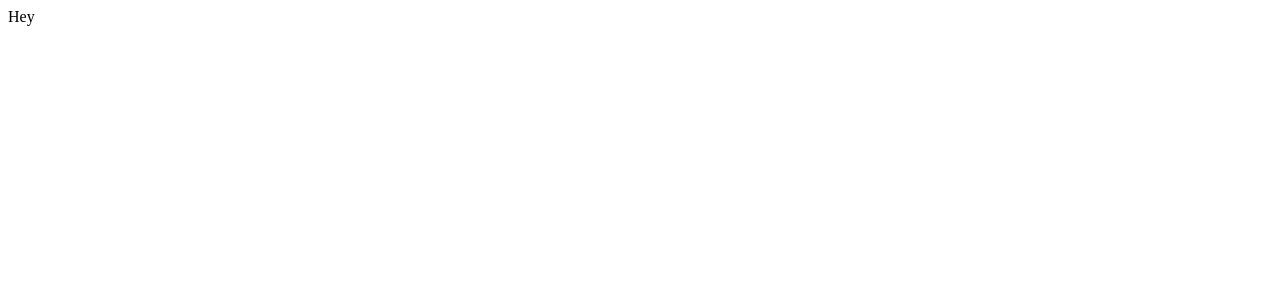
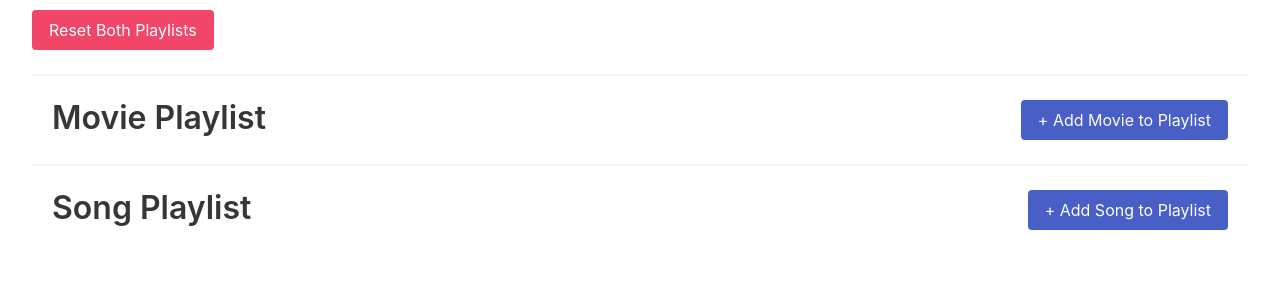
Before and after one commit to tahelena/portfolio, a JavaScript app: page / in a window 1280 px wide. Shown: the top 300 px of the page. Built offline with nearby package versions, Linux system fonts and the light colour scheme.

Commit message:
initial app setup

```diff
--- a/public/index.html
+++ b/public/index.html
@@ -1,18 +1,16 @@
 <!DOCTYPE html>
 <html lang="en">
+
 <head>
-    <meta charset="utf-8" />
-    <meta name="viewport" content="width=device-width, initial-scale=1" />
-    <meta name="theme-color" content="#000000" />
-    <meta
-      name="description"
-      content="Web site created using create-react-app"
-    />
+	<meta charset="utf-8">
+	<meta name="viewport" content="width=device-width, initial-scale=1, shrink-to-fit=no">
+	<meta name="theme-color" content="#000000">
 	<!--
-      manifest.json provides metadata used when your web app is installed on a
-      user's mobile device or desktop. See https://developers.google.com/web/fundamentals/web-app-manifest/
+      manifest.json provides metadata used when your web app is added to the
+      homescreen on Android. See https://developers.google.com/web/fundamentals/engage-and-retain/web-app-manifest/
     -->
-    <link rel="manifest" href="%PUBLIC_URL%/manifest.json" />
+	<link rel="manifest" href="%PUBLIC_URL%/manifest.json">
+	<link rel="shortcut icon" href="%PUBLIC_URL%/favicon.ico">
 	<!--
       Notice the use of %PUBLIC_URL% in the tags above.
       It will be replaced with the URL of the `public` folder during the build.
@@ -24,8 +22,11 @@
     -->
 	<title>React App</title>
 </head>
+
 <body>
-    <noscript>You need to enable JavaScript to run this app.</noscript>
+	<noscript>
+		You need to enable JavaScript to run this app.
+	</noscript>
 	<div id="root"></div>
 	<!--
       This HTML file is a template.
@@ -38,4 +39,5 @@
       To create a production bundle, use `npm run build` or `yarn build`.
     -->
 </body>
+
 </html>
--- a/src/App.js
+++ b/src/App.js
@@ -1,5 +1,21 @@
- const App = () => {
-  return <div>Hey</div>;
-};
+import "./styles.css";
+import MoviePlaylist from "./components/MoviePlaylist";
+import SongPlaylist from "./components/SongPlaylist";
 
-export default App;
+export default function App() {
+  const handleResetClick = () => {
+    //
+  };
+
+  return (
+    <div className="container is-fluid">
+      <button onClick={() => handleResetClick()} className="button is-danger">
+        Reset Both Playlists
+      </button>
+      <hr />
+      <MoviePlaylist />
+      <hr />
+      <SongPlaylist />
+    </div>
+  );
+}
--- /dev/null
+++ b/src/components/MoviePlaylist.js
@@ -0,0 +1,49 @@
+import { createRandomMovie } from "../data";
+
+function MoviePlaylist() {
+  // To Do:
+  // Get list of movies
+  const moviePlaylist = [];
+
+  const handleMovieAdd = (movie) => {
+    // To Do:
+    // Add movie to list of movies
+  };
+  const handleMovieRemove = (movie) => {
+    // To Do:
+    // Remove movie from list of movies
+  };
+
+  const renderedMovies = moviePlaylist.map((movie) => {
+    return (
+      <li key={movie}>
+        {movie}
+        <button
+          onClick={() => handleMovieRemove(movie)}
+          className="button is-danger"
+        >
+          X
+        </button>
+      </li>
+    );
+  });
+
+  return (
+    <div className="content">
+      <div className="table-header">
+        <h3 className="subtitle is-3">Movie Playlist</h3>
+        <div className="buttons">
+          <button
+            onClick={() => handleMovieAdd(createRandomMovie())}
+            className="button is-link"
+          >
+            + Add Movie to Playlist
+          </button>
+        </div>
+      </div>
+      <ul>{renderedMovies}</ul>
+    </div>
+  );
+}
+
+export default MoviePlaylist;
--- /dev/null
+++ b/src/components/SongPlaylist.js
@@ -0,0 +1,49 @@
+import { createRandomSong } from "../data";
+
+function SongPlaylist() {
+  // To Do:
+  // Get list of songs
+  const songPlaylist = [];
+
+  const handleSongAdd = (song) => {
+    // To Do:
+    // Add song to list of songs
+  };
+  const handleSongRemove = (song) => {
+    // To Do:
+    // Remove song from list of songs
+  };
+
+  const renderedSongs = songPlaylist.map((song) => {
+    return (
+      <li key={song}>
+        {song}
+        <button
+          onClick={() => handleSongRemove(song)}
+          className="button is-danger"
+        >
+          X
+        </button>
+      </li>
+    );
+  });
+
+  return (
+    <div className="content">
+      <div className="table-header">
+        <h3 className="subtitle is-3">Song Playlist</h3>
+        <div className="buttons">
+          <button
+            onClick={() => handleSongAdd(createRandomSong())}
+            className="button is-link"
+          >
+            + Add Song to Playlist
+          </button>
+        </div>
+      </div>
+      <ul>{renderedSongs}</ul>
+    </div>
+  );
+}
+
+export default SongPlaylist;
--- /dev/null
+++ b/src/data/index.js
@@ -0,0 +1,13 @@
+import { faker } from "@faker-js/faker/locale/en";
+
+// This file has nothing to do with Redux
+// It exports functions that create random
+// movies and song
+
+export const createRandomMovie = () => {
+  return `${faker.word.adjective()} ${faker.word.noun()}`;
+};
+
+export const createRandomSong = () => {
+  return faker.music.songName();
+};
--- a/src/index.js
+++ b/src/index.js
@@ -1,11 +1,8 @@
-import React from 'react';
-import ReactDOM from 'react-dom/client';
-import App from './App';
+import "bulma/css/bulma.css";
+import { createRoot } from "react-dom/client";
+import App from "./App";
 
+const rootElement = document.getElementById("root");
+const root = createRoot(rootElement);
 
-const root = ReactDOM.createRoot(document.getElementById('root'));
-root.render(
-  <React.StrictMode>
-    <App />
-  </React.StrictMode>
-);
+root.render(<App />);
--- /dev/null
+++ b/src/styles.css
@@ -0,0 +1,34 @@
+ul {
+  list-style-type: none !important;
+  margin: 0 !important;
+}
+
+.content ul li:first-of-type {
+  border-top: 1px solid #ddd;
+}
+
+.content ul li {
+  border-bottom: 1px solid #ddd;
+  padding: 4px;
+  margin: 0 !important;
+  display: flex;
+  flex-direction: row;
+  justify-content: space-between;
+  align-items: center;
+  text-transform: capitalize;
+}
+
+h3 {
+  margin: 0 !important;
+}
+
+.table-header {
+  display: flex;
+  justify-content: space-between;
+  flex-wrap: wrap;
+  margin: 20px;
+}
+
+.container > button {
+  margin-top: 10px;
+}
```
Also changed, not shown: package.json (+6 -3 lines), 1 other file (tests, documents, lock files or other folders). Lines whose indentation alone changed are shown as unchanged.
